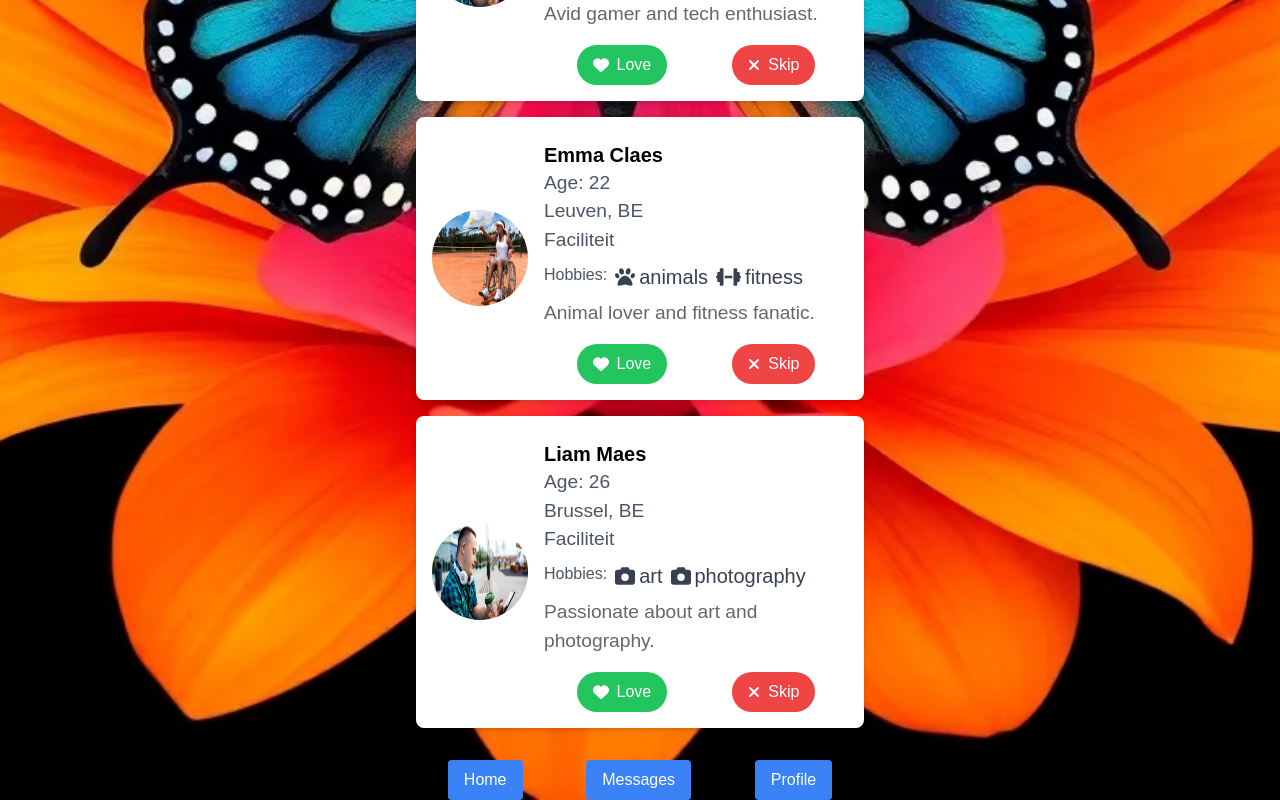
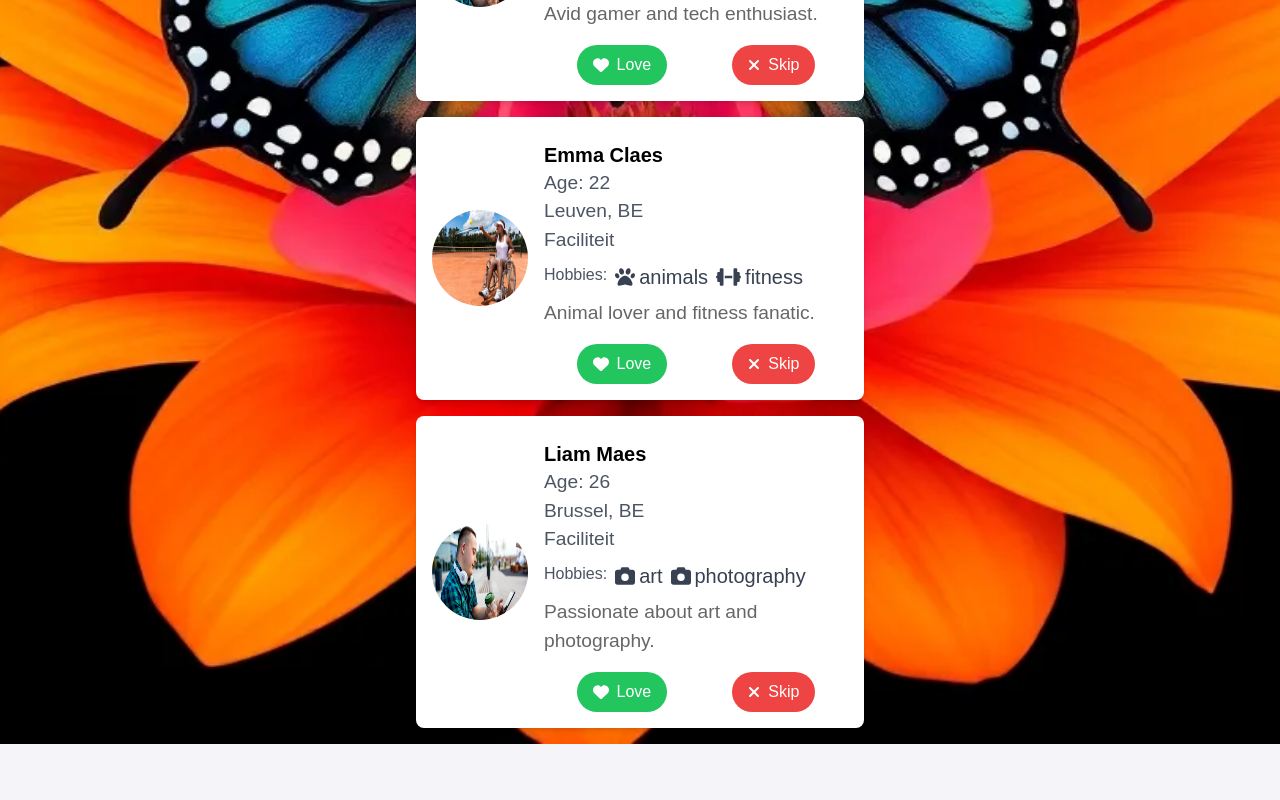
Before and after one commit to remcohofmans/RnD, a React (Create React App) app: page /feed in a window 1280 px wide. Shown: the part 869-1669 px from the top of the page. After the commit the page ends 1613 px from the top, so only its background shows below. Built offline with nearby package versions, Linux system fonts and the light colour scheme.

Commit message:
"removed unused buttons"

```diff
--- a/src/Components/Feed.jsx
+++ b/src/Components/Feed.jsx
@@ -115,11 +115,7 @@ const Feed = () => {
           <UserCard key={user.id} user={user} />
         ))}
       </div>
-      <div className="flex justify-around mt-8">
-        <button className="bg-blue-500 text-white px-4 py-2 rounded">Home</button>
-        <button className="bg-blue-500 text-white px-4 py-2 rounded">Messages</button>
-        <button className="bg-blue-500 text-white px-4 py-2 rounded">Profile</button>
-      </div>
+
     </div>
   );
 };
```
